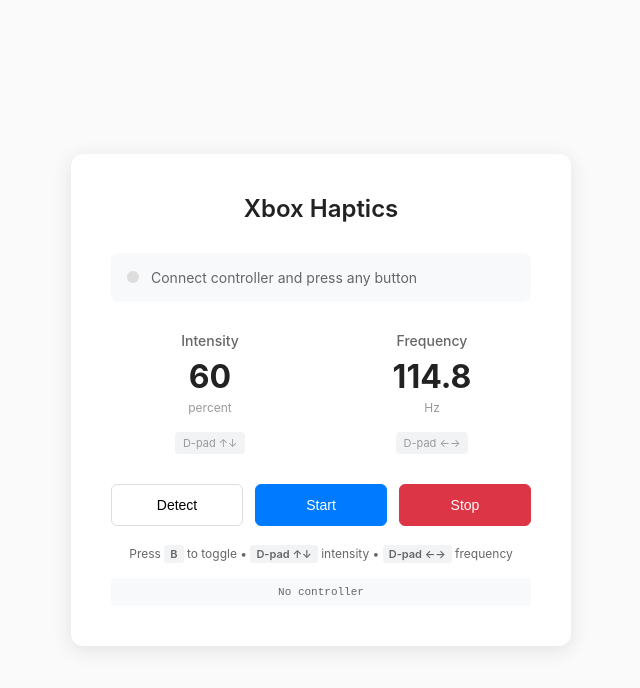
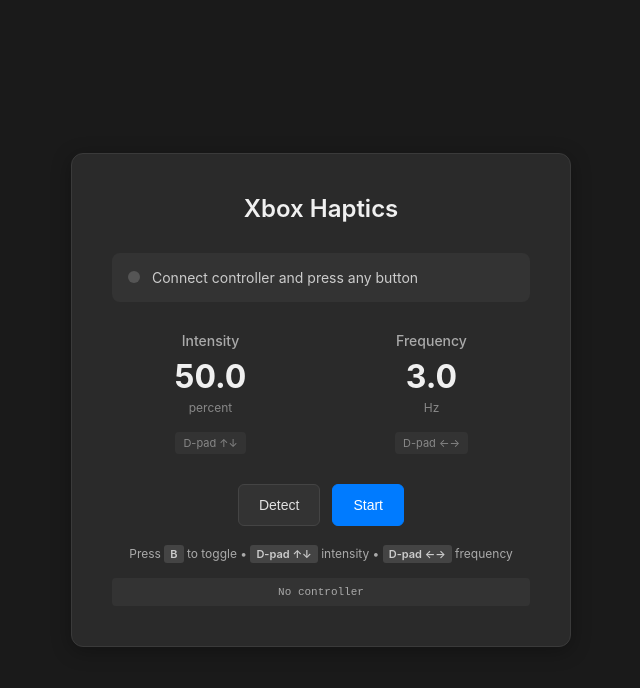
Before and after one commit to varun-b-nagaraj/test1, a plain HTML site: page haptic.html in a window 1280 px wide. Shown: the whole page, without its empty margins (319-959 px from the left). Drawn offline with Linux system fonts and the light colour scheme.

Commit message:
stabbling working changes

```diff
--- a/haptic.html
+++ b/haptic.html
@@ -13,8 +13,8 @@
 
   body {
     font-family: -apple-system, BlinkMacSystemFont, 'Segoe UI', system-ui, sans-serif;
-    background: #fafafa;
-    color: #333;
+    background: #1a1a1a;
+    color: #e0e0e0;
     height: 100vh;
     display: flex;
     align-items: center;
@@ -23,12 +23,13 @@
   }
 
   .container {
-    background: white;
+    background: #2a2a2a;
     border-radius: 12px;
-    box-shadow: 0 4px 20px rgba(0,0,0,0.1);
+    box-shadow: 0 4px 20px rgba(0,0,0,0.3);
     padding: 40px;
     width: 500px;
     max-width: 90vw;
+    border: 1px solid #3a3a3a;
   }
 
   .title {
@@ -36,7 +37,7 @@
     font-size: 24px;
     font-weight: 600;
     margin-bottom: 30px;
-    color: #222;
+    color: #f0f0f0;
   }
 
   .status {
@@ -45,7 +46,7 @@
     gap: 12px;
     margin-bottom: 30px;
     padding: 16px;
-    background: #f8f9fa;
+    background: #333;
     border-radius: 8px;
   }
 
@@ -53,7 +54,7 @@
     width: 12px;
     height: 12px;
     border-radius: 50%;
-    background: #ddd;
+    background: #555;
     transition: all 0.3s ease;
   }
 
@@ -62,7 +63,7 @@
 
   .status-text {
     font-size: 14px;
-    color: #666;
+    color: #ccc;
   }
 
   .controls {
@@ -78,7 +79,7 @@
 
   .control-label {
     font-size: 14px;
-    color: #666;
+    color: #aaa;
     margin-bottom: 8px;
     font-weight: 500;
   }
@@ -86,37 +87,38 @@
   .control-value {
     font-size: 32px;
     font-weight: 700;
-    color: #222;
+    color: #f0f0f0;
     margin-bottom: 4px;
   }
 
   .control-unit {
     font-size: 12px;
-    color: #999;
+    color: #888;
     margin-bottom: 16px;
   }
 
   .control-hint {
     font-size: 11px;
-    color: #999;
+    color: #888;
     padding: 4px 8px;
-    background: #f1f3f4;
+    background: #333;
     border-radius: 4px;
     display: inline-block;
   }
 
   .buttons {
-    display: grid;
-    grid-template-columns: 1fr 1fr 1fr;
+    display: flex;
+    justify-content: center;
     gap: 12px;
     margin-bottom: 20px;
   }
 
   .btn {
-    padding: 12px 16px;
-    border: 1px solid #ddd;
+    padding: 12px 20px;
+    border: 1px solid #444;
     border-radius: 6px;
-    background: white;
+    background: #333;
+    color: #e0e0e0;
     cursor: pointer;
     font-size: 14px;
     font-weight: 500;
@@ -124,8 +126,8 @@
   }
 
   .btn:hover {
-    background: #f8f9fa;
-    border-color: #ccc;
+    background: #3a3a3a;
+    border-color: #555;
   }
 
   .btn:active {
@@ -156,17 +158,18 @@
 
   .instructions {
     font-size: 12px;
-    color: #666;
+    color: #aaa;
     text-align: center;
     line-height: 1.4;
   }
 
   .key {
-    background: #f1f3f4;
+    background: #444;
     padding: 2px 6px;
     border-radius: 3px;
     font-weight: 600;
     font-size: 11px;
+    color: #ccc;
   }
 
   .running {
@@ -176,11 +179,11 @@
   .debug {
     margin-top: 16px;
     padding: 8px;
-    background: #f8f9fa;
+    background: #333;
     border-radius: 4px;
     font-family: monospace;
     font-size: 11px;
-    color: #666;
+    color: #aaa;
     text-align: center;
   }
 </style>
@@ -212,8 +215,7 @@
 
   <div class="buttons">
     <button class="btn" id="detectBtn">Detect</button>
-    <button class="btn btn-primary" id="startBtn">Start</button>
-    <button class="btn btn-danger" id="stopBtn">Stop</button>
+    <button class="btn btn-primary" id="toggleBtn">Start</button>
   </div>
 
   <div class="instructions">
@@ -235,8 +237,7 @@
     frequencyValue: document.getElementById('frequencyValue'),
     frequencyUnit: document.getElementById('frequencyUnit'),
     detectBtn: document.getElementById('detectBtn'),
-    startBtn: document.getElementById('startBtn'),
-    stopBtn: document.getElementById('stopBtn'),
+    toggleBtn: document.getElementById('toggleBtn'),
     debug: document.getElementById('debug')
   };
 
@@ -244,17 +245,19 @@
     controllerIndex: null,
     isRunning: false,
     animationId: null,
-    intensity: 60, // 0-100
-    frequency: 25, // 0-101 position
+    intensity: 50.0, // Start at middle
+    frequency: 15, // Start at a good middle frequency
     lastButtons: null,
     lastInputTime: 0
   };
 
-  // Frequency conversion
+  // Much more intuitive frequency scaling
   function posToHz(pos) {
-    if (pos >= 101) return Infinity;
-    const norm = pos / 101;
-    return 200 * (1 - Math.pow(1 - norm, 3));
+    if (pos >= 100) return Infinity;
+    if (pos <= 0) return 0;
+
+    // Linear scaling 0-20Hz for very noticeable differences
+    return (pos / 100) * 20;
   }
 
   function getGamepads() {
@@ -304,15 +307,27 @@
   }
 
   function updateDisplay() {
-    elements.intensityValue.textContent = state.intensity;
+    elements.intensityValue.textContent = state.intensity.toFixed(1);
 
     const hz = posToHz(state.frequency);
     if (hz === Infinity) {
       elements.frequencyValue.textContent = '∞';
       elements.frequencyUnit.textContent = 'constant';
+    } else if (hz === 0) {
+      elements.frequencyValue.textContent = '0';
+      elements.frequencyUnit.textContent = 'off';
     } else {
       elements.frequencyValue.textContent = hz.toFixed(1);
       elements.frequencyUnit.textContent = 'Hz';
+    }
+
+    // Update button text and style
+    if (state.isRunning) {
+      elements.toggleBtn.textContent = 'Stop';
+      elements.toggleBtn.className = 'btn btn-danger';
+    } else {
+      elements.toggleBtn.textContent = 'Start';
+      elements.toggleBtn.className = 'btn btn-primary';
     }
   }
 
@@ -379,10 +394,11 @@
       amplitude = 0;
     } else {
       const sine = 0.5 + 0.5 * Math.sin(2 * Math.PI * hz * time);
-      amplitude = state.intensity * Math.max(0.1, sine);
+      const floor = 0.05; // Small floor to feel the rhythm
+      amplitude = state.intensity * Math.max(floor, sine);
     }
 
-    sendHaptics(amplitude, 25);
+    sendHaptics(amplitude, 30);
     state.animationId = requestAnimationFrame(hapticsLoop);
   }
 
@@ -397,6 +413,7 @@
     state.controllerIndex = found.index;
     state.isRunning = true;
     elements.container.classList.add('running');
+    updateDisplay();
 
     if (!state.animationId) {
       state.animationId = requestAnimationFrame(hapticsLoop);
@@ -406,6 +423,7 @@
   function stop() {
     state.isRunning = false;
     elements.container.classList.remove('running');
+    updateDisplay();
 
     if (state.animationId) {
       cancelAnimationFrame(state.animationId);
@@ -416,7 +434,11 @@
   }
 
   function toggle() {
-    state.isRunning ? stop() : start();
+    if (state.isRunning) {
+      stop();
+    } else {
+      start();
+    }
   }
 
   function pollController() {
@@ -445,38 +467,38 @@
     const dt = Math.min((now - state.lastInputTime) / 1000, 0.1); // cap at 100ms
     state.lastInputTime = now;
 
-    // Intensity: D-pad up/down
+    // Much more responsive and intuitive controls
+    // Intensity: D-pad up/down - quick changes that you can feel immediately
     if (buttons.DPAD_UP) {
-      state.intensity = Math.min(100, state.intensity + 100 * dt);
+      state.intensity = Math.min(100, state.intensity + 150 * dt); // Very responsive
       updateDisplay();
     }
     if (buttons.DPAD_DOWN) {
-      state.intensity = Math.max(0, state.intensity - 100 * dt);
+      state.intensity = Math.max(0, state.intensity - 150 * dt);
       updateDisplay();
     }
 
-    // Frequency: D-pad left/right
+    // Frequency: D-pad left/right - each step should feel very different
     if (buttons.DPAD_RIGHT) {
-      state.frequency = Math.min(101, state.frequency + 50 * dt);
+      state.frequency = Math.min(100, state.frequency + 25 * dt); // Moderate speed for control
       updateDisplay();
     }
     if (buttons.DPAD_LEFT) {
-      state.frequency = Math.max(0, state.frequency - 50 * dt);
+      state.frequency = Math.max(0, state.frequency - 25 * dt);
       updateDisplay();
     }
 
     state.lastButtons = buttons;
 
     elements.debug.textContent =
-      `Intensity: ${state.intensity.toFixed(0)}% | ` +
+      `Intensity: ${state.intensity.toFixed(1)}% | ` +
       `Frequency: ${elements.frequencyValue.textContent}${elements.frequencyUnit.textContent} | ` +
       `${state.isRunning ? 'Running' : 'Stopped'}`;
   }
 
   // Event listeners
   elements.detectBtn.addEventListener('click', updateStatus);
-  elements.startBtn.addEventListener('click', start);
-  elements.stopBtn.addEventListener('click', stop);
+  elements.toggleBtn.addEventListener('click', toggle);
 
   window.addEventListener('gamepadconnected', updateStatus);
   window.addEventListener('gamepaddisconnected', () => {
```
